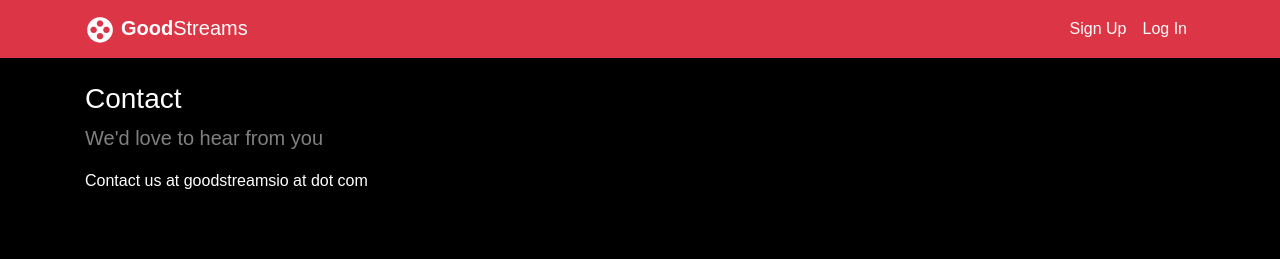
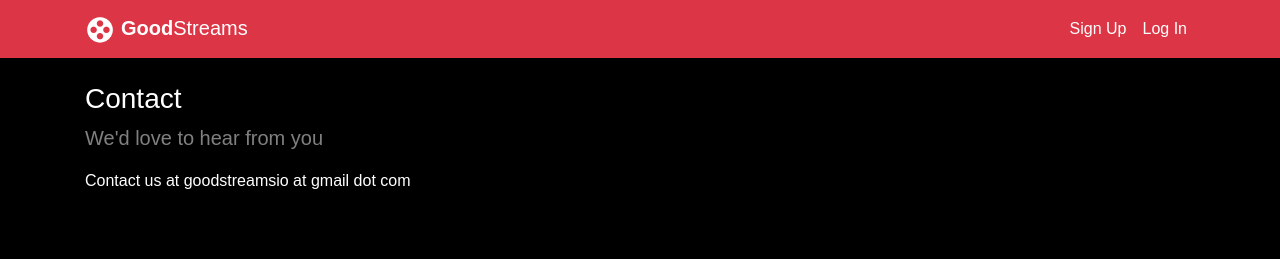
Before and after one commit to wssdesigns/goodstreams, a React (Create React App) app in the folder client/: page /contact in a window 1280 px wide. Shown: the top 259 px of the page. Built offline with nearby package versions, Linux system fonts and the light colour scheme.

Commit message:
Fix type o

```diff
--- a/client/src/components/static-pages/Contact.js
+++ b/client/src/components/static-pages/Contact.js
@@ -11,7 +11,7 @@ export default () => {
             We'd love to hear from you
           </p>
             <div>
-              Contact us at goodstreamsio at dot com
+              Contact us at goodstreamsio at gmail dot com
             </div>
         </div>
       </div>
```
